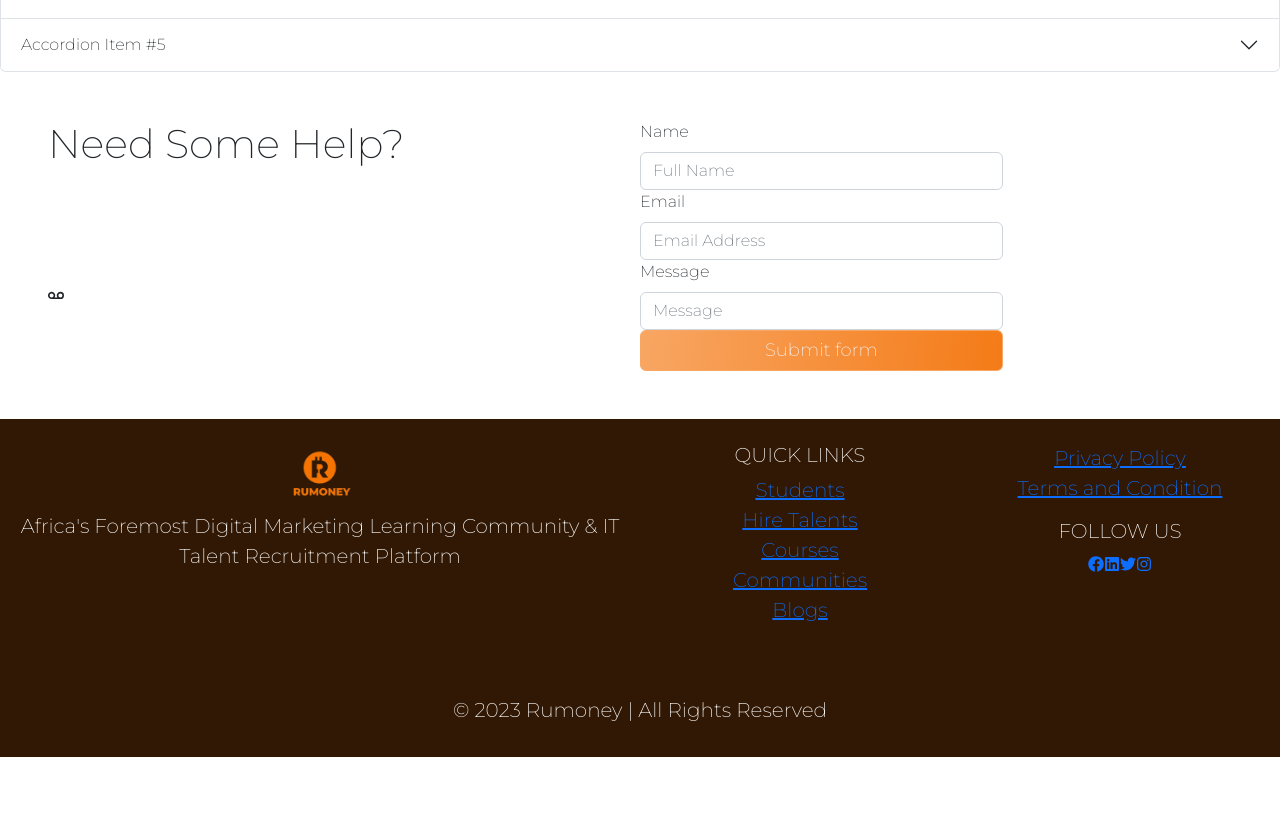
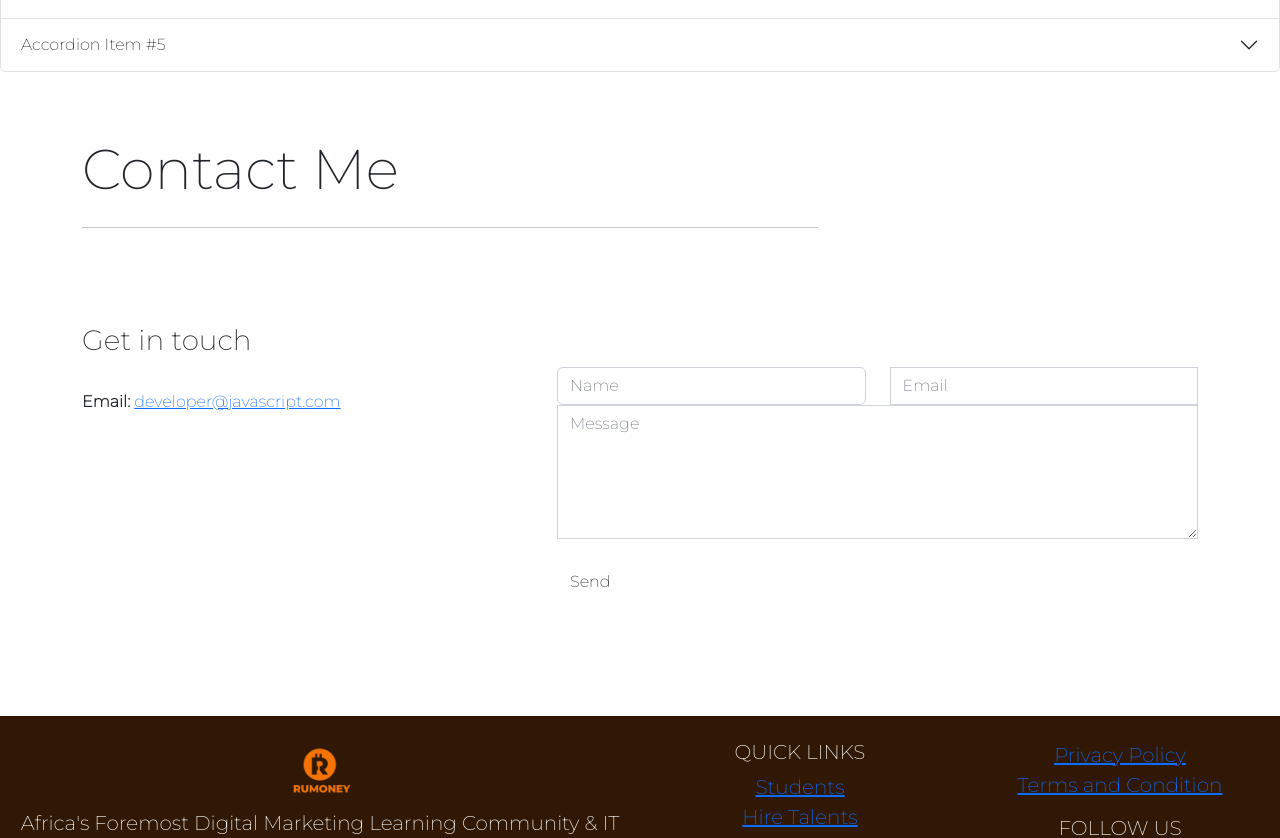
Before and after one commit to Yusasive/Rumoney, a React (Create React App) app: page /contact in a window 1280 px wide. Shown: the part 520-1358 px from the top of the page. Before the commit the page ends 1277 px from the top, so only its background shows below. Built offline with nearby package versions, Linux system fonts and the light colour scheme.

Commit message:
file updated

```diff
--- a/src/containers/contact/Contact.js
+++ b/src/containers/contact/Contact.js
@@ -1,8 +1,7 @@
 import React from 'react';
 import FAQs from './faqs/FAQs';
-import NeedHelp from './NeedHelp';
 import './Contact.css';
-import ContactForm from './ContactForm';
+import ContactUs from './ContactUs';
 const Contact = () => {
   return (
     <div className='contact'>
@@ -11,8 +10,8 @@ const Contact = () => {
       </div>
       <FAQs />
       <div className='contact__down'>
-        <NeedHelp />
-        <ContactForm />
+
+        <ContactUs />
       </div>
     </div>
   )
--- a/src/containers/contact/ContactForm.js
+++ /dev/null
@@ -1,62 +0,0 @@
-import React, { useState } from 'react';
-import Button from 'react-bootstrap/Button';
-import Col from 'react-bootstrap/Col';
-import Form from 'react-bootstrap/Form';
-import './Contact.css'
-
-function ContactForm() {
-  const [validated, setValidated] = useState(false);
-
-  const handleSubmit = (event) => {
-    const form = event.currentTarget;
-    if (form.checkValidity() === false) {
-      event.preventDefault();
-      event.stopPropagation();
-    }
-
-    setValidated(true);
-  };
-
-  return (
-    <Form  className='form' noValidate validated={validated} onSubmit={handleSubmit}>
-
-        <Form.Group  as={Col} md="8" controlId="validationCustom01">
-          <Form.Label>Name</Form.Label>
-          <Form.Control
-            required
-            type="text"
-            placeholder="Full Name"
-
-          />
- <Form.Control.Feedback type="invalid">
-            Please provide a valid Name.
-          </Form.Control.Feedback>
-        </Form.Group>
-        <Form.Group as={Col} md="8" controlId="validationCustom02">
-          <Form.Label>Email</Form.Label>
-          <Form.Control
-            required
-            type="email"
-            placeholder="Email Address"
-            />
-             <Form.Control.Feedback type="invalid">
-            Please provide a valid Email Address.
-          </Form.Control.Feedback>
-        </Form.Group>
-
-
-        <Form.Group as={Col} md="8" controlId="validationCustom03">
-          <Form.Label>Message</Form.Label>
-          <Form.Control type="text" placeholder="Message" required />
-          <Form.Control.Feedback type="invalid">
-            Please provide some Contents.
-          </Form.Control.Feedback>
-        </Form.Group>
-
-
-      <Button as={Col} md="8" className="custom-btn" type="submit">Submit form</Button>
-    </Form>
-  );
-}
-
-export default ContactForm;
--- /dev/null
+++ b/src/containers/contact/ContactUs.js
@@ -0,0 +1,82 @@
+import React from "react";
+import { Container, Row, Col } from "react-bootstrap";
+import { contactConfig } from "./content_option"
+
+export default function ContactUs() {
+
+
+  return (
+      <Container>
+
+        <Row className="mb-5 mt-3">
+          <Col lg="8">
+            <h1 className="display-4 mb-4">Contact Me</h1>
+            <hr className="t_border my-4 ml-0 text-left" />
+          </Col>
+        </Row>
+        <Row className="sec_sp">
+          <Col lg="5" className="mb-5">
+            <h3 className="color_sec py-4">Get in touch</h3>
+            <address>
+              <strong>Email:</strong>{" "}
+              <a href={`mailto:${contactConfig.YOUR_EMAIL}`}>
+                {contactConfig.YOUR_EMAIL}
+              </a>
+              <br />
+              <br />
+              {contactConfig.hasOwnProperty("YOUR_FONE") ? (
+                <p>
+                  <strong>Phone:</strong> {contactConfig.YOUR_FONE}
+                </p>
+              ) : (
+                ""
+              )}
+            </address>
+            <p>{contactConfig.description}</p>
+          </Col>
+          <Col lg="7" className="d-flex align-items-center">
+            <form  className="contact__form w-100">
+              <Row>
+                <Col lg="6" className="form-group">
+                  <input
+                    className="form-control"
+                    id="name"
+                    name="name"
+                    placeholder="Name"
+                    type="text"
+                    required
+                  />
+                </Col>
+                <Col lg="6" className="form-group">
+                  <input
+                    className="form-control rounded-0"
+                    id="email"
+                    name="email"
+                    placeholder="Email"
+                    type="email"
+                    required
+                  />
+                </Col>
+              </Row>
+              <textarea
+                className="form-control rounded-0"
+                id="message"
+                name="message"
+                placeholder="Message"
+                rows="5"
+                required
+              ></textarea>
+              <br />
+              <Row>
+                <Col lg="12" className="form-group">
+                  <button className="btn ac_btn" type="submit">
+                  Send
+                  </button>
+                </Col>
+              </Row>
+            </form>
+          </Col>
+        </Row>
+      </Container>
+  );
+}
--- /dev/null
+++ b/src/containers/contact/content_option.js
@@ -0,0 +1,82 @@
+const logotext = 'JOHN';
+const meta = {
+  title: 'John Doe',
+  description:
+    'I’m John Doe data scientist _ Full stack devloper,currently working in Berlin',
+};
+
+const introdata = {
+  title: 'I’m John Doe',
+  animated: {
+    first: 'I love coding',
+    second: 'I code cool websites',
+    third: 'I develop mobile apps',
+  },
+  description:
+    'Lorem ipsum dolor sit amet, consectetur adipiscing elit. Sed at nisl euismod urna bibendum',
+  your_img_url: 'https://images.unsplash.com/photo-1514790193030-c89d266d5a9d',
+};
+
+const dataabout = {
+  title: 'abit about my self',
+  aboutme:
+    'Lorem ipsum dolor sit amet, consectetur adipiscing elit. Praesent quis dolor id ligula semper elementum feugiat pretium nulla. Nunc non commodo dolor. Nunc mollis dignissim facilisis. Morbi ut magna ultricies.',
+};
+const worktimeline = [
+  {
+    jobtitle: 'Designer of week',
+    where: 'YAdfi',
+    date: '2020',
+  },
+  {
+    jobtitle: 'Designer of week',
+    where: 'Jamalya',
+    date: '2019',
+  },
+  {
+    jobtitle: 'Designer of week',
+    where: 'ALquds',
+    date: '2019',
+  },
+];
+
+
+
+const services = [
+  {
+    title: 'UI & UX Design',
+    description:
+      'Lorem ipsum dolor sit amet, consectetur adipiscing elit. Sed at nisl euismod urna bibendum sollicitudin.',
+  },
+  {
+    title: 'Mobile Apps',
+    description:
+      'Lorem ipsum dolor sit amet, consectetur adipiscing elit. Sed at nisl euismod urna bibendum sollicitudin.',
+  },
+  {
+    title: 'Wordpress Design',
+    description:
+      'Lorem ipsum dolor sit amet, consectetur adipiscing elit. Sed at nisl euismod urna bibendum sollicitudin.',
+  },
+];
+
+const contactConfig = {
+  YOUR_EMAIL: 'developer@javascript.com',
+  YOUR_FONE: '(555)123-4567',
+  description:
+    'Lorem ipsum dolor sit amet, consectetur adipiscing elit. Morbi vehicula eu nunc et sollicitudin. Cras pulvinar, nisi at imperdiet pharetra. ',
+  YOUR_SERVICE_ID: 'service_id',
+  YOUR_TEMPLATE_ID: 'template_id',
+  YOUR_USER_ID: 'user_id',
+};
+
+
+export {
+  meta,
+  dataabout,
+  worktimeline,
+  services,
+  introdata,
+  contactConfig,
+  logotext,
+};
```
Also changed, not shown: src/containers/contact/Helps.js (deleted).
